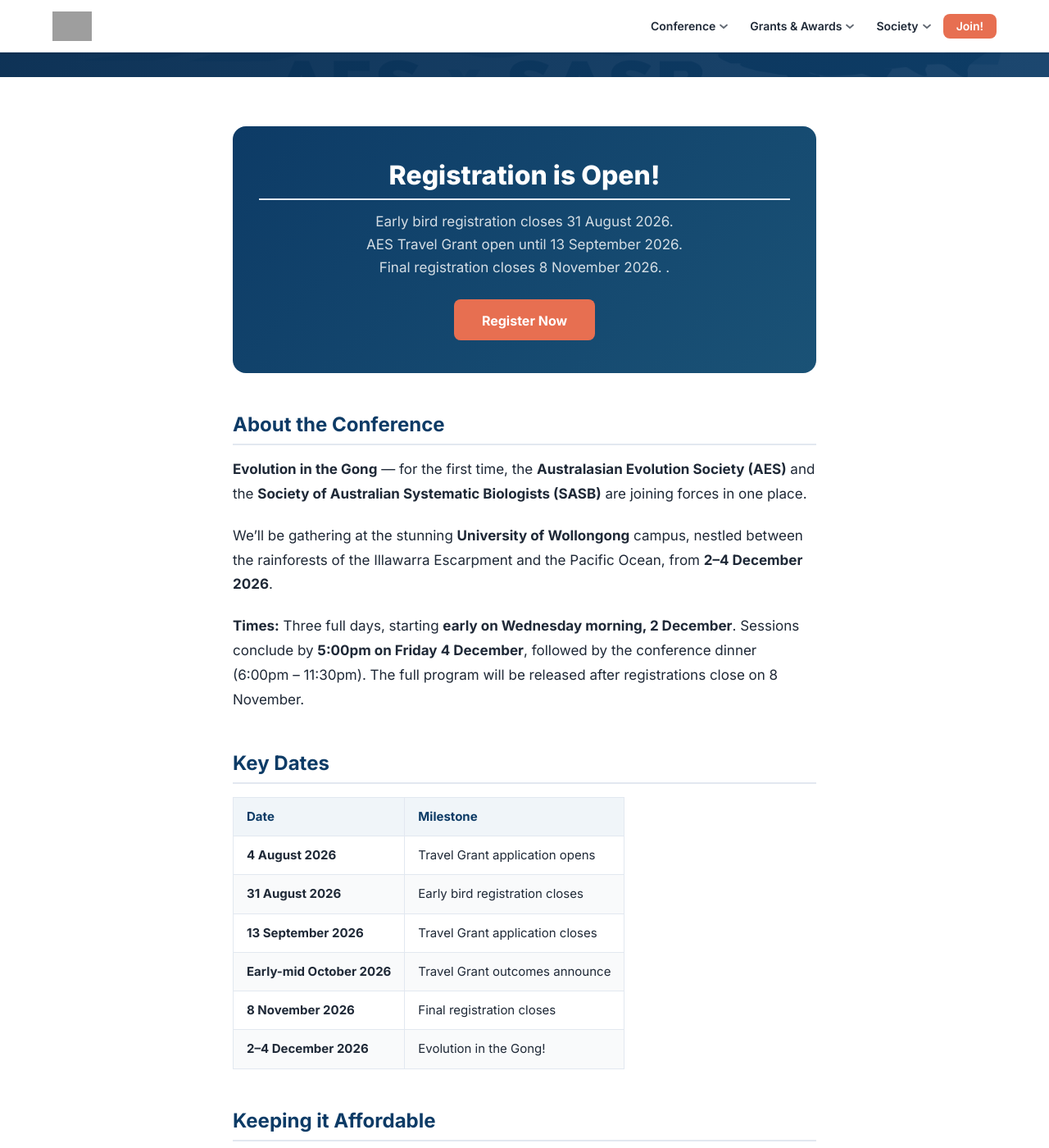
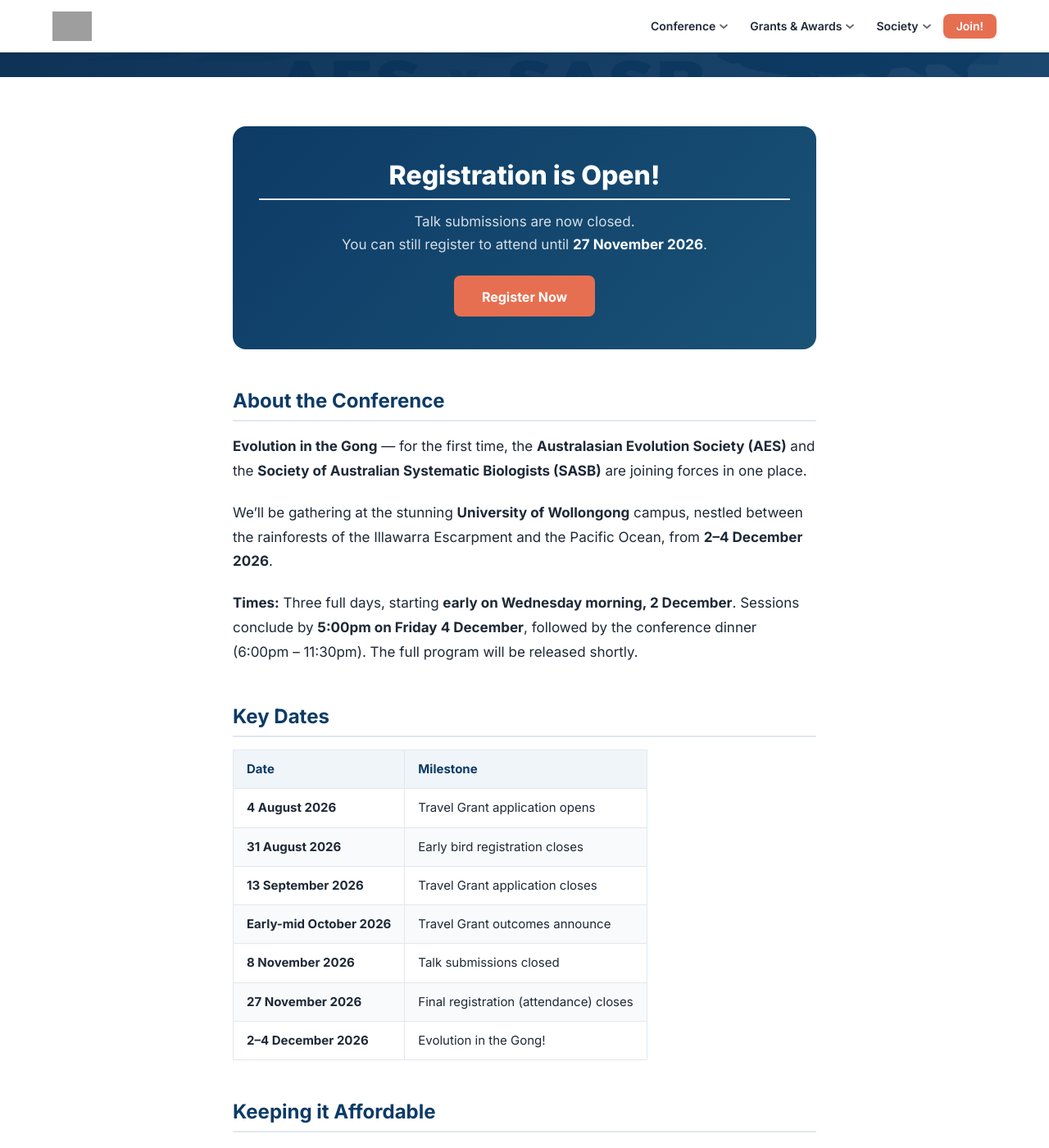
Before and after one commit to ausevo/ausevo.github.io, a Jekyll site: the page built from registration.md, in a window 1280 px wide and 1400 px high, scrolled down 204 px. Shown: the whole window at 82% size. Built offline with Jekyll 4.4.1, drawn with Linux system fonts in a browser that asks for light colours; grey boxes are pictures that could not be loaded.

Commit message:
update registration closing

```diff
--- a/registration.md
+++ b/registration.md
@@ -9,11 +9,9 @@
 <div class="sponsor-cta-box" style="text-align:center;">
   <h2>Registration is Open!</h2>
   <p>
-    Early bird registration closes 31 August 2026.
+    Talk submissions are now closed.
     <br>
-    AES Travel Grant open until 13 September 2026.
-     <br>
-    Final registration closes 8 November 2026. .
+    You can still register to attend until <strong>27 November 2026</strong>.
   </p>
   <div class="sponsor-cta-box__actions">
     <a href="https://aes.corsizio.com/event/6a139217f9af4d8caadc98a9"
@@ -29,7 +27,7 @@
 
 We'll be gathering at the stunning **University of Wollongong** campus, nestled between the rainforests of the Illawarra Escarpment and the Pacific Ocean, from **2–4 December 2026**.
 
-**Times:** Three full days, starting **early on Wednesday morning, 2 December**. Sessions conclude by **5:00pm on Friday 4 December**, followed by the conference dinner (6:00pm – 11:30pm). The full program will be released after registrations close on 8 November.
+**Times:** Three full days, starting **early on Wednesday morning, 2 December**. Sessions conclude by **5:00pm on Friday 4 December**, followed by the conference dinner (6:00pm – 11:30pm). The full program will be released shortly.
 
 ## Key Dates
 
@@ -39,7 +37,8 @@
 | **31 August 2026** | Early bird registration closes |
 | **13 September 2026** | Travel Grant application closes |
 | **Early-mid October 2026** | Travel Grant outcomes announce |
-| **8 November 2026** | Final registration closes |
+| **8 November 2026** | Talk submissions closed |
+| **27 November 2026** | Final registration (attendance) closes |
 | **2–4 December 2026** | Evolution in the Gong! |
 
 <!-- | **17 July 2026** | Super early bird closes — use code **SUPEREARLY2026** for 10% off | -->
```
Also changed, not shown: conference.md (+2 -2 lines), programme.md (+1 -1 lines).
